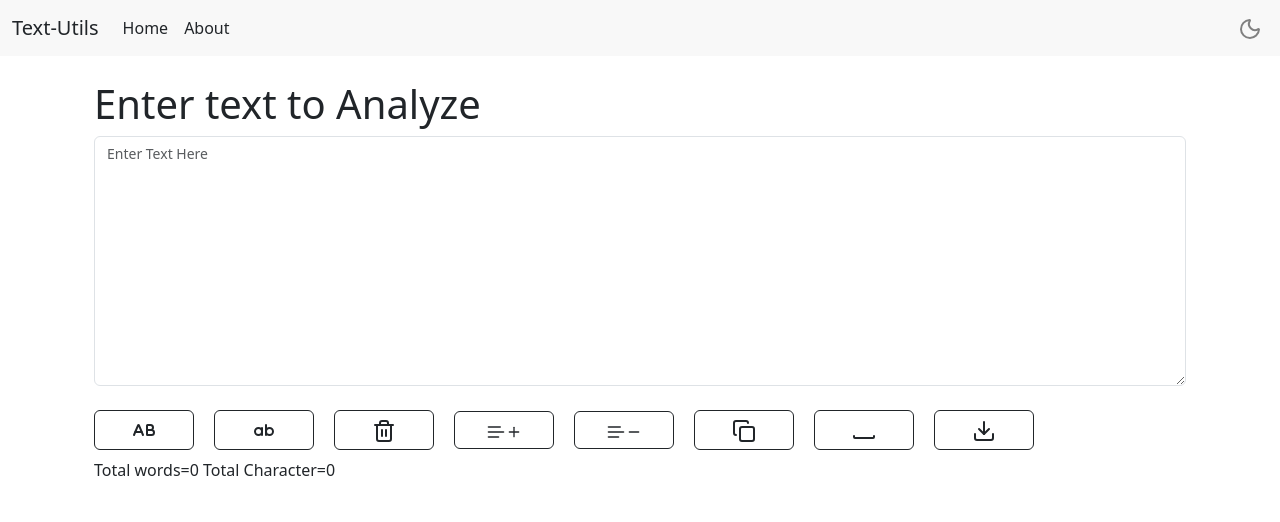
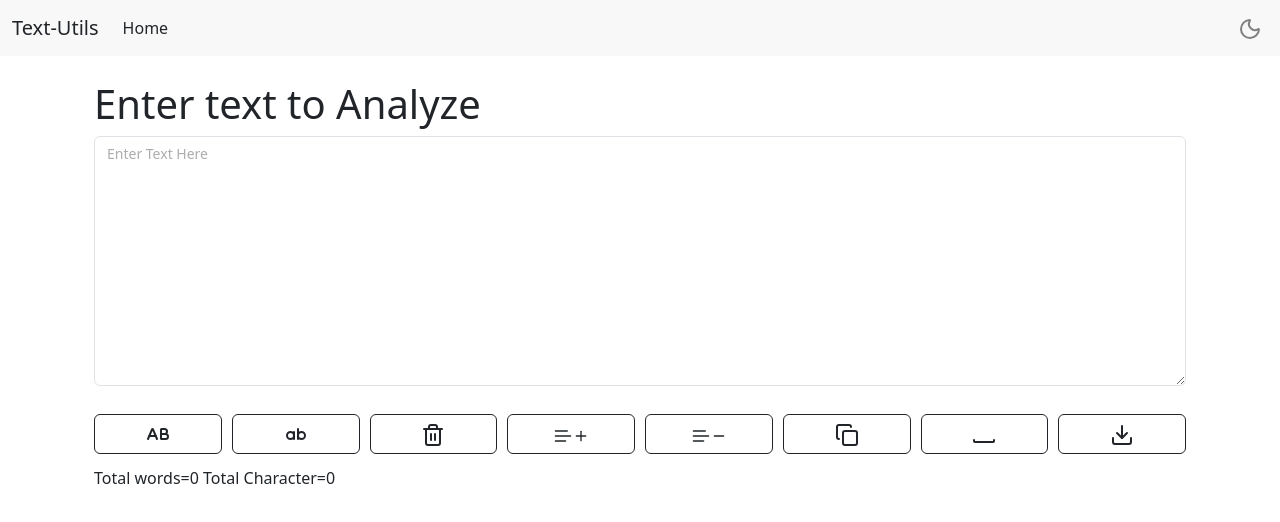
Before and after one commit to kashyap-deepanshu/text-utils, a React (Create React App) app: page / in a window 1280 px wide. Shown: the top 522 px of the page. Built offline with nearby package versions, Linux system fonts and the light colour scheme.

Commit message:
wrap-up my textutils webpage for now

```diff
--- a/src/App.js
+++ b/src/App.js
@@ -13,7 +13,7 @@ function App() {
       setToggle(true);
      document.body.style.backgroundColor = "rgb(4, 59, 51)";
      document.body.style.color = "#ffffff";
-    //  document.getElementsByClassName("navbarMode").style.backgroundColor="#04302a";
+    //document.getElementsByClassName("navbarMode").style.backgroundColor="#04302a";
     } else {
       setMode("light");
       setToggle(false);
--- a/src/Component/Navbar.js
+++ b/src/Component/Navbar.js
@@ -1,11 +1,11 @@
 // import React from "react";
-import { Moon , Sun } from 'lucide-react';
+import { Moon, Sun } from 'lucide-react';
 
 
 import PropTypes from 'prop-types';
 import "./navbar.css"
 
-export default function Navbar(props ) {
+export default function Navbar(props) {
 
 
 
@@ -13,16 +13,14 @@ export default function Navbar(props ) {
 
     return (
         <nav className={`navbar navbar-expand-lg navbarMode${props.mode}`}>
-        {/* //  <nav className={`navbar navbar-expand-lg bg-${props.mode} navbar-${props.mode}`}>  */}
+            {/* //  <nav className={`navbar navbar-expand-lg bg-${props.mode} navbar-${props.mode}`}>  */}
 
             <div className="container-fluid">
-                <span span className={`navbar-brand ${props.mode === "dark" ? "text-white" : "text-dark"}`} href="/">
-
-
+                <span className={`navbar-brand ${props.mode === "dark" ? "text-white" : "text-dark"}`} href="/">
                     {props.title}
                 </span>
                 <button
-                    className="navbar-toggler"
+                    className={`navbar-toggler ${props.mode === "dark" ? "toggler-dark" : "toggler-light"}`}
                     type="button"
                     data-bs-toggle="collapse"
                     data-bs-target="#navbarSupportedContent"
@@ -30,7 +28,7 @@ export default function Navbar(props ) {
                     aria-expanded="false"
                     aria-label="Toggle navigation"
                 >
-                    <span className="navbar-toggler-icon"></span>
+                    <span className="navbar-toggler-icon  "></span>
                 </button>
                 <div className="collapse navbar-collapse" id="navbarSupportedContent">
                     <ul className="navbar-nav me-auto mb-2 mb-lg-0">
@@ -41,7 +39,7 @@ export default function Navbar(props ) {
                         </li>
                         <li className="nav-item">
                             <span className={`nav-link active ${props.mode === "dark" ? "text-white" : "text-dark"}`} >
-                                {props.about}
+                                {/* {props.about} //about section for future purpose */}
                             </span>
                         </li>
                     </ul>
@@ -57,7 +55,7 @@ export default function Navbar(props ) {
                         </button>
                     </form> */}
 
-                    <button onClick={props.handleToggle} title={props.toggle?"Light Mode":"Dark Mode" } style={{ background: 'none', border: 'none', cursor: 'pointer' }}>
+                    <button onClick={props.handleToggle} title={props.toggle ? "Light Mode" : "Dark Mode"} style={{ background: 'none', border: 'none', cursor: 'pointer' }}>
                         {props.toggle ? <Sun color="green" title="Light Mode" size={24} /> : <Moon color="gray" title="Dark Mode" size={24} />}
                     </button>
                 </div>
--- a/src/Component/TextForm.js
+++ b/src/Component/TextForm.js
@@ -23,7 +23,11 @@ export default function TextForm(props) {
     }
     const clear = () => {
         let confirm = window.confirm("Are you sure you want to clear text?");
-        if (confirm) { setText(""); }
+        if (confirm) {
+            setText("");
+            setFontSize(14);
+
+        }
 
     }
     const handleFontSizeUp = () => {
@@ -39,7 +43,7 @@ export default function TextForm(props) {
             if (fontSize > 10)
                 setFontSize(prevSize => prevSize - 2); // decrease by 2px
             else
-                window.confirm("You can't deccrease font size below 10px.");
+                window.alert("You can't deccrease font size below 10px.");
         }
     };
     const handleCopy = () => {
@@ -51,10 +55,15 @@ export default function TextForm(props) {
     };
 
     const downloadAsPdf = () => {
-        const doc = new jsPDF();
-        const lines = doc.splitTextToSize(text, 180); // wrap long text
-        doc.text(lines, 10, 10);                      // add to PDF at x=10, y=10
-        doc.save('downloaded-text.pdf');              // download PDF
+        if (text.length !== 0) {
+            const doc = new jsPDF();
+            const lines = doc.splitTextToSize(text, 180); // wrap long text
+            doc.text(lines, 10, 10);                      // add to PDF at x=10, y=10
+            doc.save('Text-utils.pdf');              // download PDF
+        }
+        else {
+            window.alert("Enter Text to Download.");
+        }
     };
 
     // const handleItalic =()=>{
@@ -67,11 +76,20 @@ export default function TextForm(props) {
     //     }
 
     // }
+    let textStyle = {};
+    if (props.mode === "dark") {
+        textStyle = {
+            fontSize: `${fontSize}px`,
+            height: "250px",
+            backgroundColor: "rgb(4, 59, 51)",
+            color: "white",
 
-    let textStyle = {
-        fontSize: `${fontSize}px`,
-        height: "250px",
-        // backgroundColor:"rgb(75, 110, 105)"
+        }
+    } else {
+        textStyle = {
+            fontSize: `${fontSize}px`,
+            height: "250px",
+        }
     }
 
 
@@ -80,35 +98,36 @@ export default function TextForm(props) {
             <div className="container">
                 <div className="my-4">
                     <h1> {props.heading}</h1>
-                    <textarea onChange={handleOnChange} style={textStyle} placeholder='Enter Text Here' value={text} className="form-control" id="myBox" ></textarea>
+
+                    <textarea
+                        onChange={handleOnChange}
+                        style={textStyle}
+                        placeholder='Enter Text Here'
+                        value={text}
+                        className={`form-control placeholder-background-${props.mode}`}
+                        id="myBox"
+                    />
                 </div>
+
                 <div className='btnFamily'>
                     <button onClick={handleUpCase} title="Click to UpperCase"
-                        className={`btn btn-outline-${props.mode === "dark" ? "light" : "dark"} btn-click-effect`}
+                        className={`btn  btn-outline-${props.mode === "dark" ? "light" : "dark"} btn-click-effect my-1 `}
                     ><CaseUpper size={24} /></button>
-                    <button onClick={handleLowCase} title="Click to LowerCase" className={`btn btn-outline-${props.mode === "dark" ? "light" : "dark"} btn-click-effect`}><CaseLower size={24} /></button>
-                    <button onClick={clear} title="Clear" className={`btn btn-outline-${props.mode === "dark" ? "light" : "dark"} btn-click-effect`}><Trash2Icon size={24} /></button>
-                    <button onClick={handleFontSizeUp} title="Click to increase font size" className={`btn btn-outline-${props.mode === "dark" ? "light" : "dark"} btn-click-effect`}> <Text size={20} />
+                    <button onClick={handleLowCase} title="Click to LowerCase" className={`btn btn-outline-${props.mode === "dark" ? "light" : "dark"} btn-click-effect my-1  `}><CaseLower size={24} /></button>
+                    <button onClick={clear} title="Clear" className={`btn btn-outline-${props.mode === "dark" ? "light" : "dark"} btn-click-effect my-1 `}><Trash2Icon size={24} /></button>
+                    <button onClick={handleFontSizeUp} title="Click to increase font size" className={`btn btn-outline-${props.mode === "dark" ? "light" : "dark"} btn-click-effect my-1 `}> <Text size={20} />
                         <Plus size={16} /></button>
-                    <button onClick={handleFontSizeDown} title="Click to decrease font size" className={`btn btn-outline-${props.mode === "dark" ? "light" : "dark"} btn-click-effect`}> <Text size={20} />
+                    <button onClick={handleFontSizeDown} title="Click to decrease font size" className={`btn btn-outline-${props.mode === "dark" ? "light" : "dark"} btn-click-effect my-1 `}> <Text size={20} />
                         <Minus size={16} /></button>
-                    <button onClick={handleCopy} title="Copy to clipboard" className={`btn btn-outline-${props.mode === "dark" ? "light" : "dark"} btn-click-effect`}> <Copy className="w-5 h-5" /></button>
-                    <button onClick={handleExtraSpace} title="Remove Extra Spaces" className={`btn btn-outline-${props.mode === "dark" ? "light" : "dark"} btn-click-effect`}> <Space className="w-5 h-5" /></button>
+                    <button onClick={handleCopy} title="Copy to clipboard" className={`btn btn-outline-${props.mode === "dark" ? "light" : "dark"} btn-click-effect my-1 `}> <Copy className="w-5 h-5" /></button>
+                    <button onClick={handleExtraSpace} title="Click to Remove Extra Spaces" className={`btn btn-outline-${props.mode === "dark" ? "light" : "dark"} btn-click-effect my-1 `}> <Space className="w-5 h-5" /></button>
 
-                    <button onClick={downloadAsPdf} title="Download Text" className={`btn btn-outline-${props.mode === "dark" ? "light" : "dark"} btn-click-effect`}><Download className="w-5 h-5" /></button>
-
-
-
-
-                    {/* <button onClick={handleItalic} title="" className="btn btn-outline-dark "> <Italic className="w-5 h-5" /></button> */}
-
+                    <button onClick={downloadAsPdf} title="Download Text" className={`btn btn-outline-${props.mode === "dark" ? "light" : "dark"} btn-click-effect my-1 `}><Download className="w-5 h-5" /></button>
 
                 </div>
             </div>
             <div className="container">
-                {/* <p>Total words={text.split(/(?<=[a-zA-Z])\s+/).length}  Total Character={text.length}</p> */}
-                {/* <p>Total words={text.split(" ").length-1}  Total Character={text.length}</p> */}
-                {/* <p>Total words={text.length===0? text.split(" ").length-1: text.split(" ").length}  Total Character={text.length}</p> */}
+
                 <p className='my-2'>Total words={text.split(" ").filter((element) => { return element.length !== 0 }).length}  Total Character={text.length}</p>
             </div>
         </>
--- a/src/Component/navbar.css
+++ b/src/Component/navbar.css
@@ -6,3 +6,15 @@
        background-color: #F8F8F8;
     color: 022b25;
 }
+
+
+.toggler-light {
+  border: 2px solid black;
+  background-color: white;
+  border-radius: 4px;
+}
+
+.toggler-dark {
+  filter: invert(1); /* Makes the icon white */
+
+}
--- a/src/Component/textForm.css
+++ b/src/Component/textForm.css
@@ -1,9 +1,47 @@
-.btnFamily >button{
+/* .btnFamily >button{
     width:100px;
    margin:0 20px 0 0;
+} */
+
+.btnFamily {
+  display: flex;
+  flex-wrap: wrap;
+  gap: 10px;
 }
+
+.btnFamily .btn {
+  flex: 1 1 calc(50% - 10px); /* Mobile: 2 per row */
+}
+
+@media (min-width: 576px) {
+  .btnFamily .btn {
+    flex: 1 1 calc(33.33% - 10px); /* Tablet: 3 per row */
+  }
+}
+
+@media (min-width: 768px) {
+  .btnFamily .btn {
+    flex: 1 1 calc(25% - 10px); /* Medium: 4 per row */
+  }
+}
+
+@media (min-width: 992px) {
+  .btnFamily .btn {
+    flex: 1 1 calc(12.5% - 10px); /* Large: 6 per row */
+  }
+}
+
 
 .btn-click-effect.btn-click-effect:active {
   transform: scale(0.95);
   box-shadow: 0 2px 5px rgba(0, 0, 0, 0.2);
 }
+
+.placeholder-background-light::placeholder{
+  color:"rgb(4, 59, 51)";
+  opacity: 0.5;
+}
+.placeholder-background-dark::placeholder{
+  color:white;
+  opacity: 0.5;
+}
```
Also changed, not shown: src/Component/FontStyleChanger.js (deleted, +0 -53 lines).
